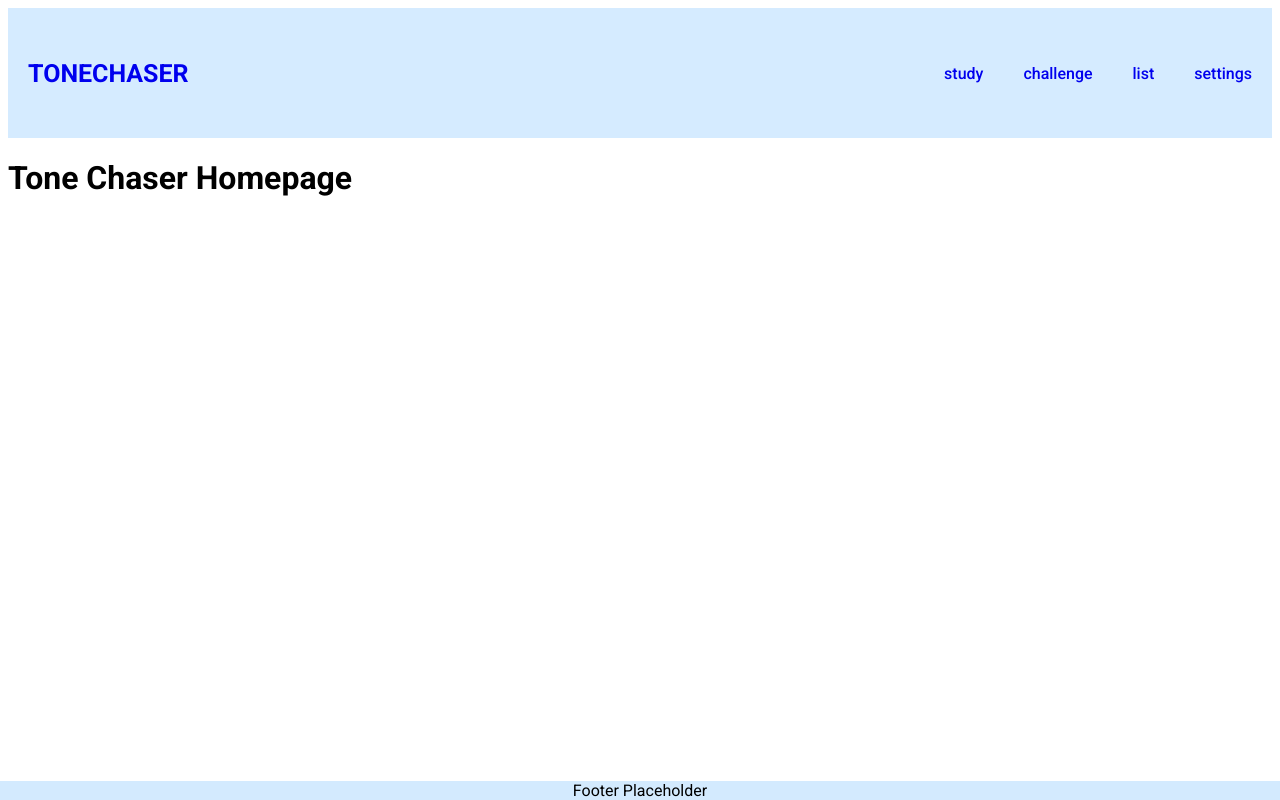
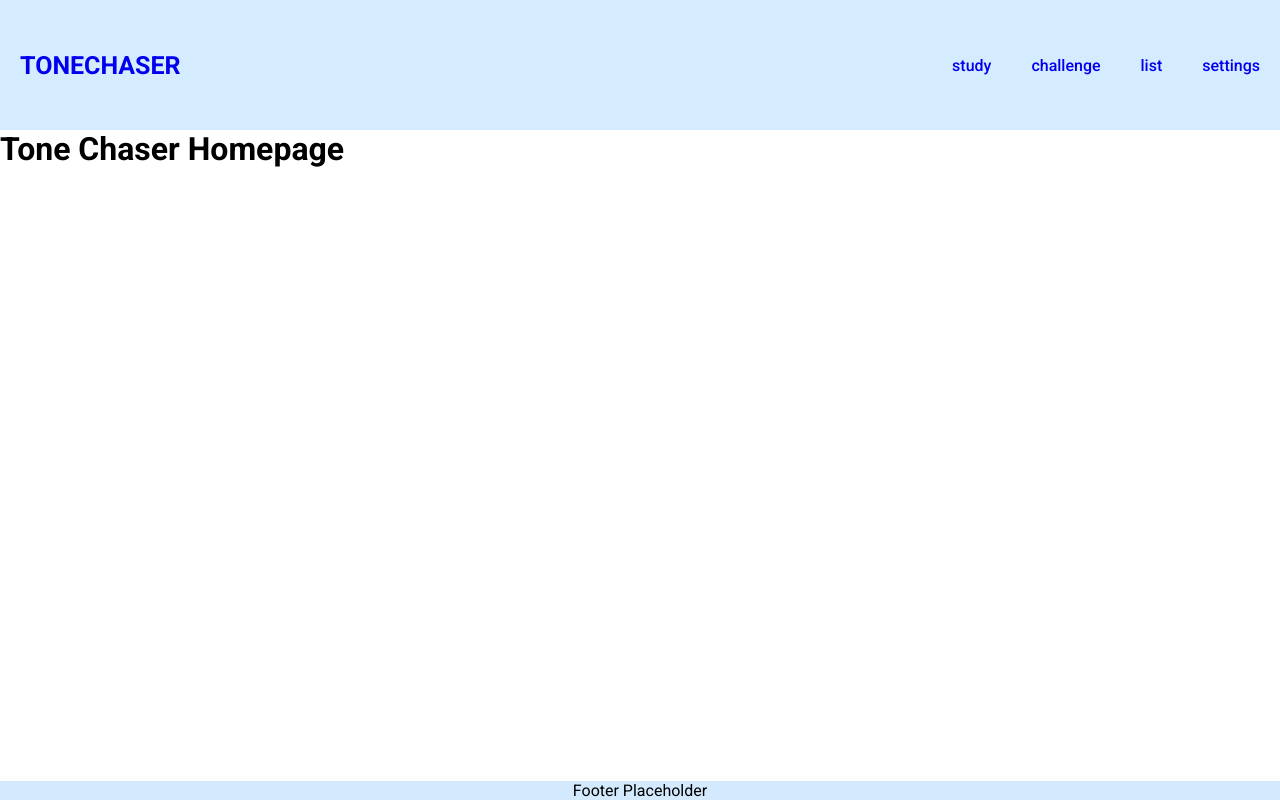
Before and after one commit to ecdevguy/TonerChaser, a React (Vite) app: page / in a window 1280 px wide. Built offline with nearby package versions, Linux system fonts and the light colour scheme.

Commit message:
font family set, root margins to 0

```diff
--- a/index.html
+++ b/index.html
@@ -8,11 +8,6 @@
     rel="stylesheet"
     href="https://fonts.googleapis.com/css2?family=Roboto:wght@300;400;500;700&display=swap"
     />
-    <style>
-      *{
-        font-family: "Roboto", sans-serif;
-      }
-    </style>
     <meta name="viewport" content="width=device-width, initial-scale=1.0" />
     <title>Vite + React</title>
   </head>
--- a/src/App.css
+++ b/src/App.css
@@ -1,3 +1,8 @@
+*{
+  font-family: "Roboto", sans-serif;
+  margin: 0;
+}
+
 .list--character {
   display: flex;
   align-items: center;
```
